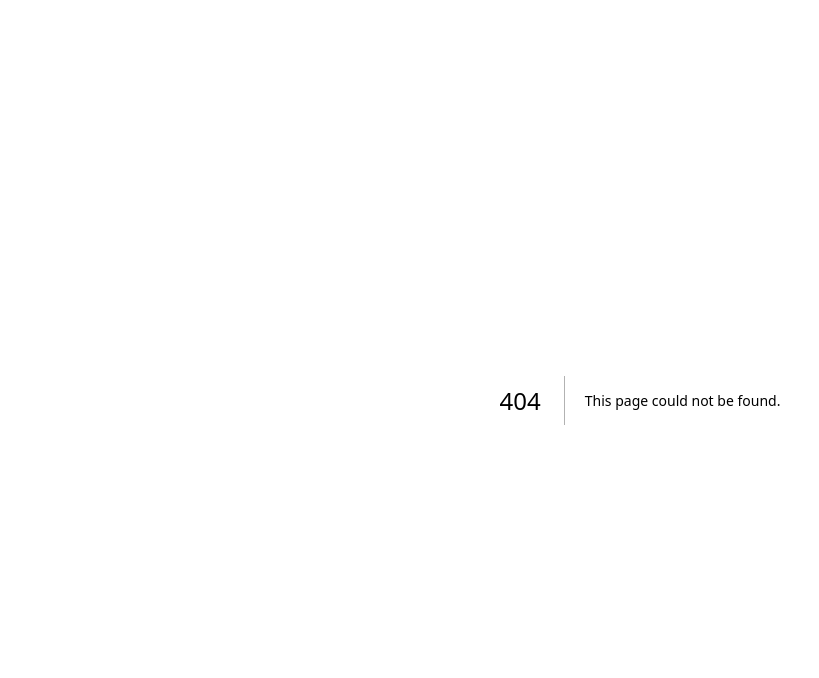
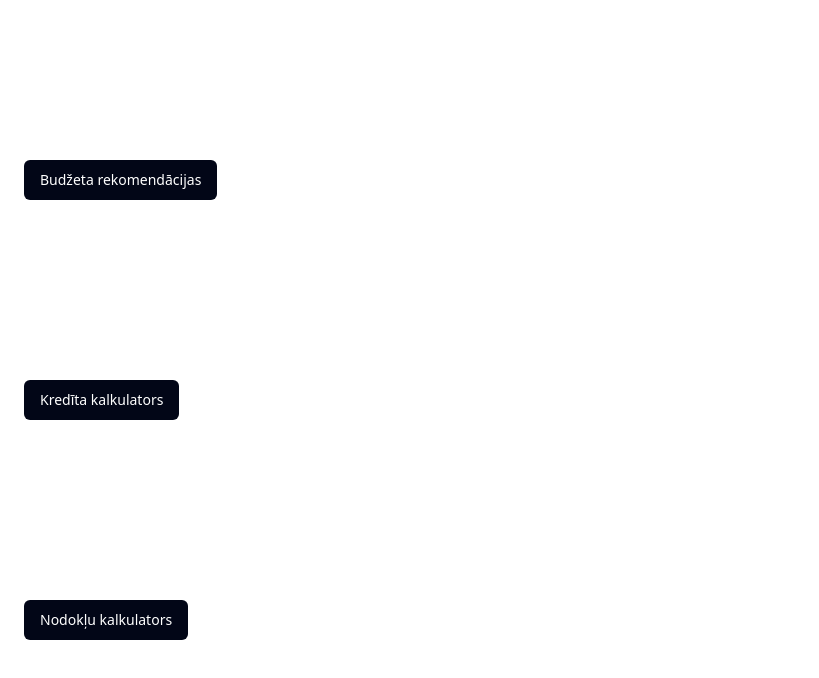
Before and after one commit to armj1/budget-management-tool, a Next.js app: page /dashboard in a window 1280 px wide. Before the commit this address had no page. Shown: the top 678 px of the page, without its empty margins (0-819 px from the left). Built offline with nearby package versions, Linux system fonts and the light colour scheme.

Commit message:
creating base for dashboard and other pages

```diff
--- /dev/null
+++ b/pages/budget-recommendations.tsx
@@ -0,0 +1,12 @@
+import Head from "next/head";
+
+export default function Home() {
+  return (
+    <div className="flex flex-row">
+      <Head>
+        <title>Budget recommendations</title>
+        <link rel="icon" href="/tab_icon.ico" />
+      </Head>
+    </div>
+  );
+}
--- /dev/null
+++ b/pages/dashboard.tsx
@@ -0,0 +1,27 @@
+import Head from "next/head";
+import { Button } from "@/components/ui/button";
+import Link from "next/link";
+
+export default function Home() {
+  return (
+    <div className="flex flex-col">
+      <Head>
+        <title>Dashboard</title>
+        <link rel="icon" href="/tab_icon.ico" />
+      </Head>
+      <div className="flex flex-col pl-6 justify-evenly h-screen">
+        <Link href="/budget-recommendations">
+          <Button className="bg-slate-950 text-white mb-5">
+            Budžeta rekomendācijas
+          </Button>
+        </Link>
+        <Link href="/loan-calculator">
+          <Button className="bg-slate-950 text-white mb-5">Kredīta kalkulators</Button>
+        </Link>
+        <Link href="/tax-calculator">
+          <Button className="bg-slate-950 text-white">Nodokļu kalkulators</Button>
+        </Link>
+      </div>
+    </div>
+  );
+}
--- a/pages/index.tsx
+++ b/pages/index.tsx
@@ -1,6 +1,7 @@
 import Head from "next/head";
 import { Button } from "@/components/ui/button";
 import { Input } from "@/components/ui/input";
+import Link from "next/link";
 
 export default function Home() {
   return (
@@ -14,11 +15,13 @@ export default function Home() {
         <div className="text-6xl text-red-50 pb-3">
           BUDŽETA PĀRVALDES<p>RĪKS</p>
         </div>
-        <Input className='mb-3' type="email" placeholder="Email" />
-        <Input className='mb-3' type="password" placeholder="Password" />
-        <Button className="bg-white text-black">Pieteikties</Button>
+        <Input className="mb-3" type="email" placeholder="Email" />
+        <Input className="mb-3" type="password" placeholder="Password" />
+        <Link href="/dashboard">
+          <Button className="bg-white text-black">Pieteikties</Button>
+        </Link>
       </div>
-      <div className="bg-slate-950 basis-1/2 h-screen"/>
+      <div className="bg-slate-950 basis-1/2 h-screen" />
     </div>
   );
 }
--- /dev/null
+++ b/pages/loan-calculator.tsx
@@ -0,0 +1,12 @@
+import Head from "next/head";
+
+export default function Home() {
+  return (
+    <div className="flex flex-row">
+      <Head>
+        <title>Loan calculator</title>
+        <link rel="icon" href="/tab_icon.ico" />
+      </Head>
+    </div>
+  );
+}
--- /dev/null
+++ b/pages/tax-calculator.tsx
@@ -0,0 +1,12 @@
+import Head from "next/head";
+
+export default function Home() {
+  return (
+    <div className="flex flex-row">
+      <Head>
+        <title>Tax calculator</title>
+        <link rel="icon" href="/tab_icon.ico" />
+      </Head>
+    </div>
+  );
+}
```
